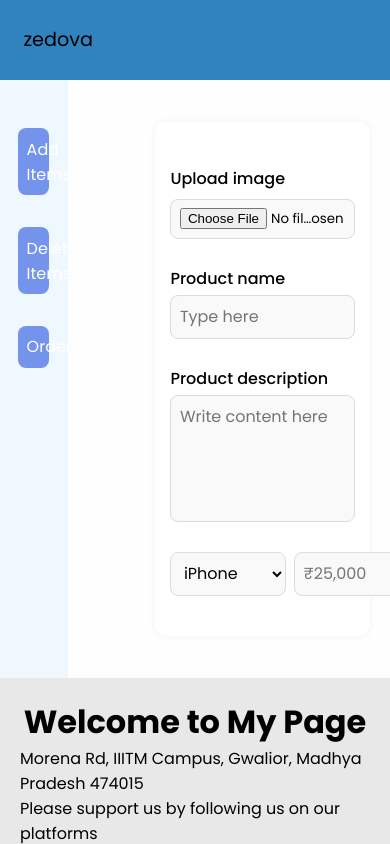
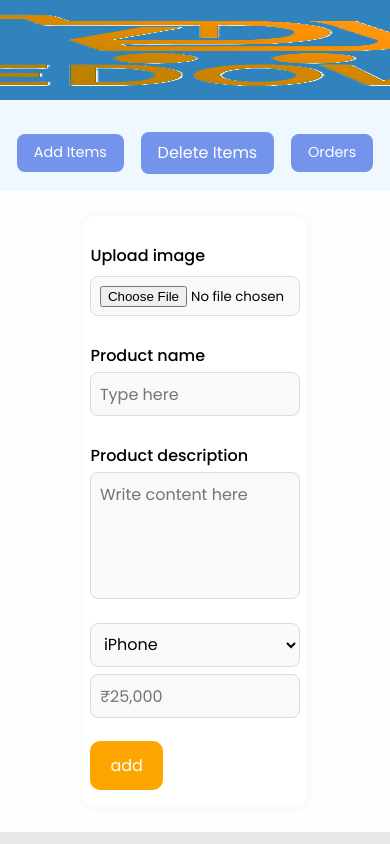
Before and after one commit to Zenithreddyp/AASF_project, a React (Vite) app in the folder frontend/: page /adminpage in a window 390 px wide. Built offline with nearby package versions, Linux system fonts and the light colour scheme.

Commit message:
css changes

```diff
--- a/frontend/src/pages/Adminpanel.jsx
+++ b/frontend/src/pages/Adminpanel.jsx
@@ -1,5 +1,10 @@
 import "../styles/Adminpanel.css";
 import React, { useState } from 'react';
+
+const logoimages = [
+  '/logo.png',
+  '/logoname.png',
+]
 
 const Adminpanel = () => {
     const [activePanel, setActivePanel] = useState("add"); // default to "add"
@@ -62,8 +67,20 @@ const Adminpanel = () => {
 
     return (
         <>
-            <div className="adminzedova">zedova</div>
-
+        <div className="navbar">
+            <div className="logo">
+            <img
+                src={logoimages[0]}
+                alt="logo"
+            />
+            </div>
+            <div className="logoname">
+            <img
+                src={logoimages[1]}
+                alt="Zedova"
+            />
+            </div>
+        </div>
             <div className="leftright">
                 <div className="left">
                     <button className="admin-btn add" onClick={() => setActivePanel("add")}>Add Items</button>
@@ -97,7 +114,7 @@ const Adminpanel = () => {
                                 </select>
 
                                 <input type="text" placeholder="₹25,000" className="price-input" />
-                                <button className="add-btn">ADD</button>
+                                <button  onClick={() => alert("added successfully") } className="add"> add </button>
                             </div>
                         </div>
                     )}
--- a/frontend/src/pages/Cartpage.jsx
+++ b/frontend/src/pages/Cartpage.jsx
@@ -116,7 +116,6 @@ const CartPage = () => {
     <>
       <Navbar />
       <div className="cart-page">
-        <h2>Your Cart</h2>
         {cartItems.length === 0 ? (
           <p className="empty-cart">Your CartPage is empty.</p>
         ) : (
--- a/frontend/src/pages/Footer.jsx
+++ b/frontend/src/pages/Footer.jsx
@@ -5,10 +5,9 @@ function Footer() {
   return (
     <div className="App">
       <main className="App-content">
-        {/* Your main page content would go here */}
-        <h1>Welcome to My Page</h1>
-        <p>Morena Rd, IIITM Campus, Gwalior, Madhya Pradesh 474015</p>
-        <p>Please support us by following us on our platforms</p>
+        <h1>You've reached the end of the page</h1>
+        <p style={{ fontSize: '20px' }}>Please support us by following us on our platforms</p>
+        <p style={{ fontSize: '15px' }}>Morena Rd, IIITM Campus, Gwalior, Madhya Pradesh 474015</p>
       </main>
 
       <footer className="footer-social-icons">
--- a/frontend/src/pages/Home.jsx
+++ b/frontend/src/pages/Home.jsx
@@ -12,8 +12,8 @@ function Home() {
     return (
         <div className='homeslider'>
             <Navbar />
+            <Menubar />
             <Header />
-            <Menubar />
             <Recoms />
 
 
--- a/frontend/src/pages/Navbar.jsx
+++ b/frontend/src/pages/Navbar.jsx
@@ -84,10 +84,10 @@ const Navbar = () => {
           Cart
         </li>
         <li
-          onClick={() => handleMenuClick("orders")}
-          className={location.pathname === "/orders" ? "active" : ""}
+          onClick={() => handleMenuClick("wishlist")}
+          className={location.pathname === "/wishlist" ? "active" : ""}
         >
-          Orders
+          Wishlist
         </li>
         <li
           onClick={() => handleMenuClick("profilepage")}
@@ -106,7 +106,7 @@ const Navbar = () => {
 
         <input
           type="search"
-          placeholder="Search here ..."
+          placeholder="Search here..."
           value={searchTerm}
           onChange={(e) => setSearchTerm(e.target.value)}
         />
--- a/frontend/src/pages/Recoms.jsx
+++ b/frontend/src/pages/Recoms.jsx
@@ -48,7 +48,6 @@ const Recoms = () => {
 
   return (
     <>
-      <div className="recom">Based on your profile</div>
       {/* <div className="singlerecom">
         <img className="basicimage" src="/header1.png" alt="" />
         <img className="basicimage" src="/header1.png" alt="" />
--- a/frontend/src/styles/Adminpanel.css
+++ b/frontend/src/styles/Adminpanel.css
@@ -1,9 +1,11 @@
-.adminzedova {
-    padding: 3vh;
-    padding-left: 6vw;
-    font-size: larger;
-    background-color: rgb(49, 131, 190);
-    color: black;
+.navbar {
+  height: 80px; /* Set a fixed height */
+  padding-left: 6vw; /* Keep horizontal padding responsive */
+  font-size: larger;
+  background-color: rgb(49, 131, 190);
+  color: black;
+  display: flex; /* Use flexbox to align content */
+  align-items: center; /* Vertically center the content */
 }
 
 .leftright {
@@ -34,9 +36,18 @@
     transition: background-color 0.3s;
 }
 
-.admin-btn:hover {
-    background-color: #5d78cc; /* slightly darker on hover */
+.admin-btn.add:hover {
+    background-color: #03b000; /* slightly darker on hover */
 }
+
+.admin-btn.delete:hover {
+    background-color: #bc0000; /* slightly darker on hover */
+}
+
+.admin-btn.orders:hover {
+    background-color: #b4be00; /* slightly darker on hover */
+}
+
 .right {
     width: 100%;
     padding: 5vh 4vw;
@@ -186,3 +197,151 @@
 .delete-btn:hover {
   background-color: orange;
 }
+
+.form-bottom {
+    display: flex;
+    flex-wrap: wrap; /* Allows items to wrap on smaller screens */
+    align-items: center;
+    gap: 2vw;
+}
+
+.form-bottom select,
+.form-bottom input {
+    flex-grow: 1; /* Allow elements to grow and shrink */
+    min-width: 120px; /* Ensure a minimum width */
+    padding: 1vh;
+    font-size: 1rem;
+    border-radius: 8px;
+    border: 1px solid #dcdcdc;
+    background-color: #f9f9f9;
+}
+
+/* Add Button */
+.add-btn {
+    background-color: #7494ec;
+    color: white;
+    border: none;
+    padding: 1vh 2vw;
+    border-radius: 8px;
+    font-weight: bold;
+    cursor: pointer;
+    transition: background-color 0.3s;
+    min-width: 80px;
+}
+
+.add-btn:hover {
+    background-color: orange;
+}
+
+.delete-panel {
+    width: 100%;
+    padding: 20px;
+    background-color: #f5f5f5;
+    border-radius: 12px;
+}
+
+.delete-items-container {
+    display: flex;
+    flex-wrap: wrap;
+    gap: 20px;
+    justify-content: flex-start;
+    margin-top: 20px;
+}
+
+.delete-item-box {
+    width: 100%; /* Default to 100% width on small screens */
+    background-color: white;
+    border-radius: 12px;
+    box-shadow: 0 4px 8px rgba(0, 0, 0, 0.1);
+    overflow: hidden;
+    transition: transform 0.2s ease;
+}
+
+.delete-item-box:hover {
+    transform: scale(1.02);
+}
+
+.delete-img {
+    width: 100%;
+    height: 180px;
+    object-fit: contain;
+    border-bottom: 1px solid #ddd;
+}
+
+.delete-details {
+    padding: 12px;
+    text-align: center;
+}
+
+.delete-details p {
+    margin: 6px 0;
+    font-weight: 500;
+}
+
+.delete-btn {
+    margin-top: 10px;
+    padding: 8px 16px;
+    background-color: #7494ec;
+    color: white;
+    border: none;
+    border-radius: 6px;
+    cursor: pointer;
+}
+
+.delete-btn:hover {
+    background-color: orange;
+}
+
+@media (min-width: 768px) {
+    .delete-item-box {
+        width: calc(50% - 10px);
+    }
+}
+
+@media (min-width: 1024px) {
+    .delete-item-box {
+        width: calc(33.333% - 13.333px);
+    }
+    .form-bottom {
+        flex-wrap: nowrap;
+    }
+}
+
+@media (min-width: 1200px) {
+    .delete-item-box {
+        width: calc(25% - 15px);
+    }
+}
+
+@media (max-width: 768px) {
+    .leftright {
+        flex-direction: column;
+    }
+
+    .left {
+        width: 100%;
+        height: auto;
+        flex-direction: row;
+        justify-content: center;
+        padding: 2vh;
+    }
+
+    .admin-btn {
+        width: auto;
+        flex-grow: 1;
+        font-size: 0.9rem;
+        padding: 1vh 2vw;
+    }
+
+    .right {
+        padding: 3vh 2vw;
+    }
+
+    .form-container, .delete-panel {
+        padding: 2vh 2vw;
+    }
+
+    .navbar {
+      height: 100px;
+    }
+}
--- a/frontend/src/styles/Header.css
+++ b/frontend/src/styles/Header.css
@@ -3,7 +3,7 @@
 .header {
   position: relative;
   width: 95vw;
-  height: 60vh;
+  height: 55vh;
   overflow: hidden;
   display: flex;
   flex-direction: column;
--- a/frontend/src/styles/Navbar.css
+++ b/frontend/src/styles/Navbar.css
@@ -140,8 +140,6 @@ body {
     padding: 10px;
   }
 
-
-
   .navbarlinks {
     display: grid;
     grid-template-columns: repeat(2, auto);
@@ -158,7 +156,6 @@ body {
     width: 30vw;
     padding: 8px 12px;
     border: 1px solid #ccc;
-    border-radius: 8px;
     text-align: center;
   }
 
--- a/frontend/src/styles/Recoms.css
+++ b/frontend/src/styles/Recoms.css
@@ -1,7 +1,6 @@
 /* Base Styles */
 .recom-container {
-  width: 100%;
-  max-width: 1200px;
+  width: 100vw;
   height: auto;
   display: grid;
   grid-template-columns: repeat(auto-fit, minmax(220px, 1fr));
@@ -11,7 +10,7 @@
   border-radius: 20px;
   overflow-y: auto;
   box-sizing: border-box;
-  margin: 0 auto;
+  margin: 1vw;
 }
 
 .basicrecom {
@@ -105,7 +104,6 @@
   overflow: hidden;
   text-overflow: ellipsis;
   display: -webkit-box;
-  -webkit-line-clamp: 2;
   -webkit-box-orient: vertical;
   line-height: 1.4;
   color: #555;
```
Also changed, not shown: frontend/src/styles/Cartpage.css (+85 -24 lines).
